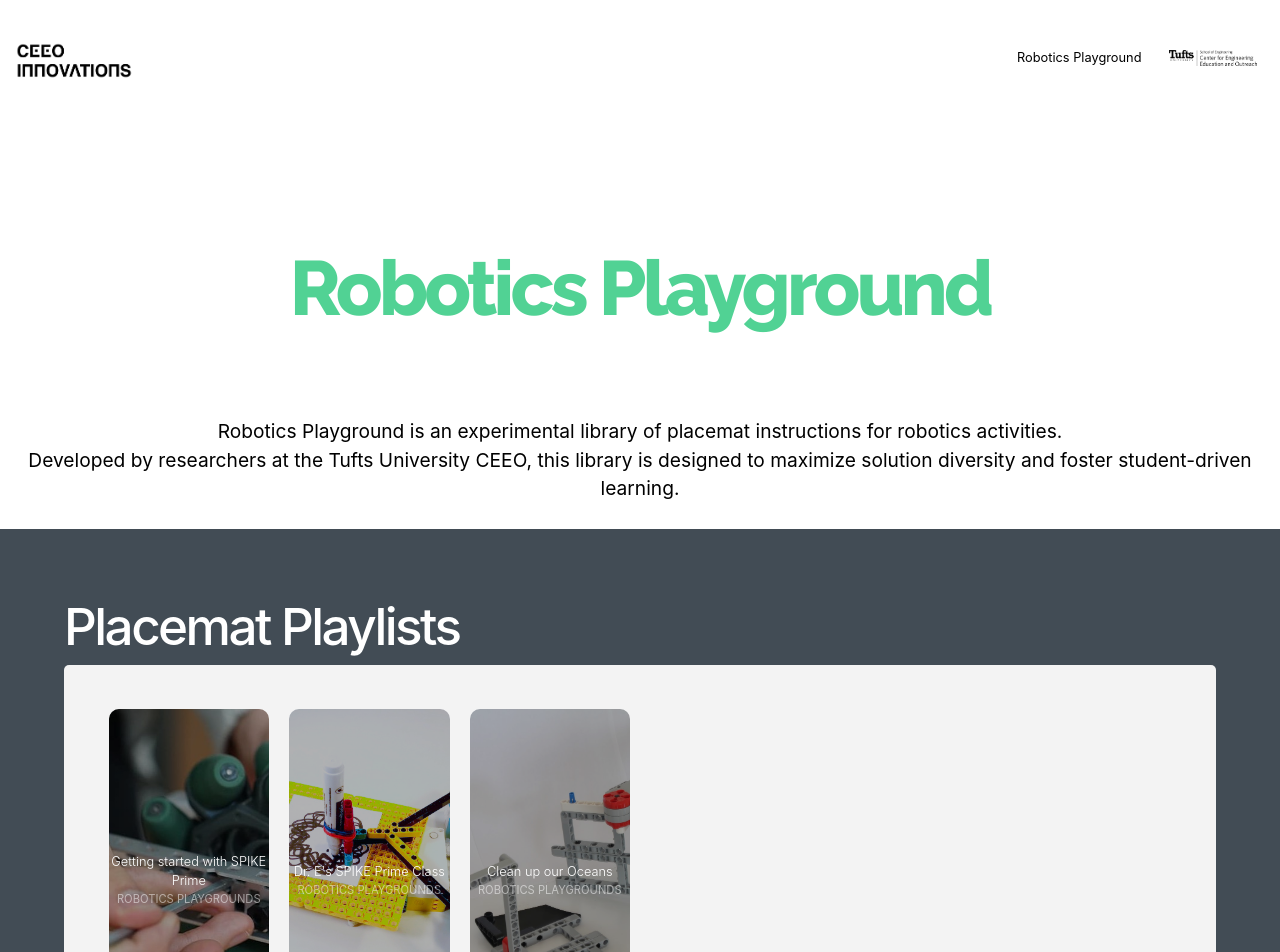
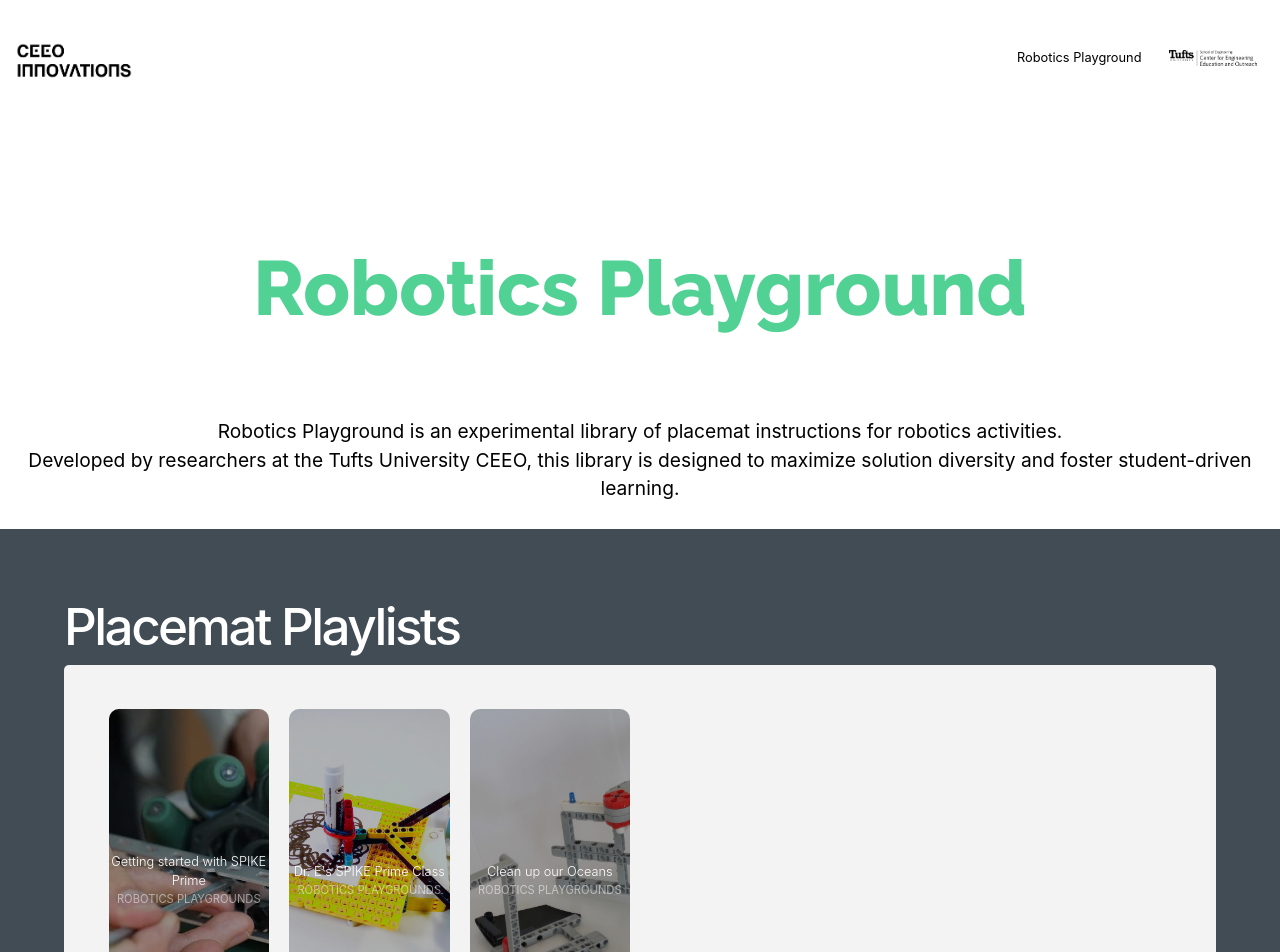
Before and after one commit to ceeoinnovations/RoboticsPlayground, a Jekyll site: the page built from index.markdown, in a window 1280 px wide. Shown: the top 952 px of the page. Built offline with Jekyll 4.4.1, drawn with Linux system fonts in a browser that asks for light colours.

Commit message:
Fix letter spacing for page header

```diff
--- a/web/css/playground_style.css
+++ b/web/css/playground_style.css
@@ -114,7 +114,7 @@
 #headmypageheader {
     font-size: 6vw;
     font-weight: 800;
-    letter-spacing: -0.05em;
+    letter-spacing: 0em;
     z-index: 10;
     text-align: center;
     position: relative;
```
